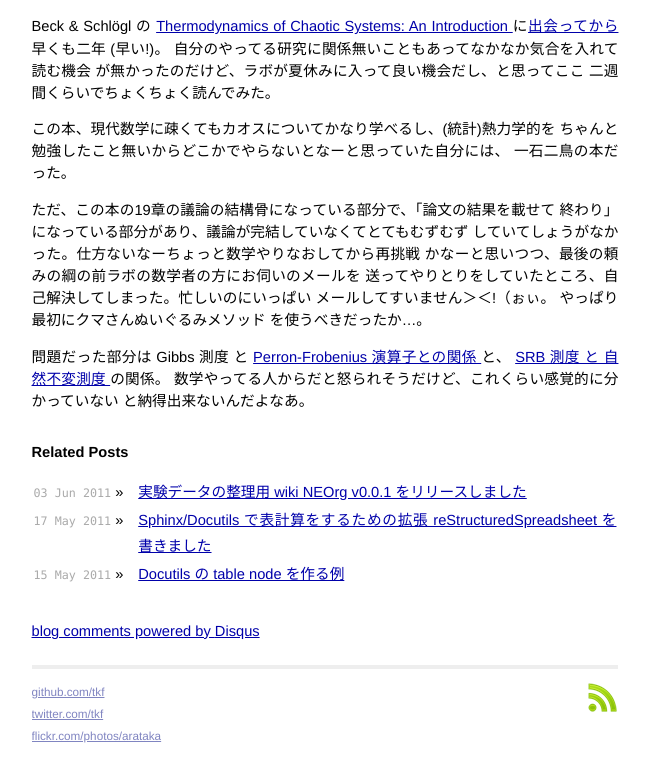
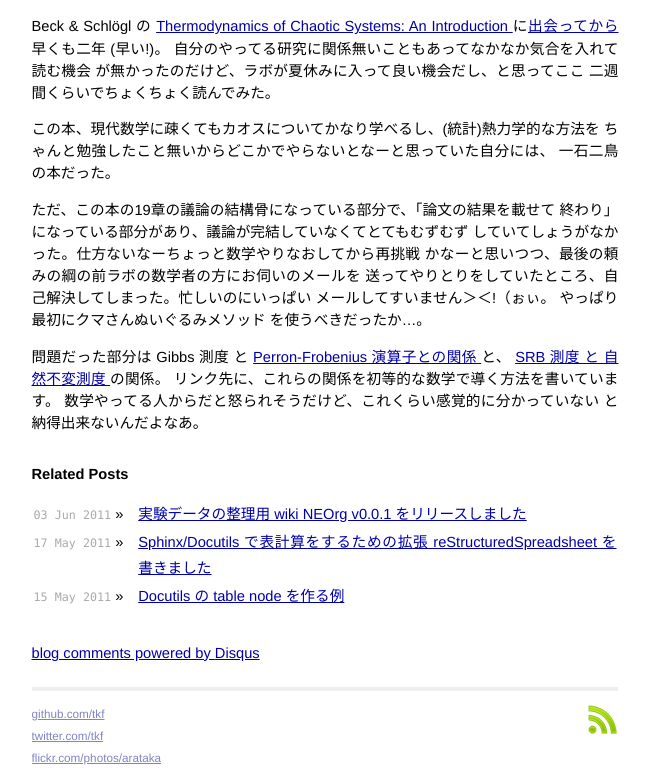
Before and after one commit to arataka/arataka.github.com, a Jekyll site: the page built from _posts/2011/08/2011-08-23-thermo-chaos-ja.markdown, in a window 1280 px wide. Shown: the part 540-1321 px from the top of the page, without its empty margins (315-965 px from the left). Built offline with Jekyll 4.4.1, drawn with Linux system fonts in a browser that asks for light colours; comment, search, counter and statistics services are not loaded; before the commit the page ends 1299 px from its top, so only the background shows below that.

Commit message:
fixed and added a little in 08/2011-08-23-thermo-chaos-ja.markdown.

```diff
--- a/_posts/2011/08/2011-08-23-thermo-chaos-ja.markdown
+++ b/_posts/2011/08/2011-08-23-thermo-chaos-ja.markdown
@@ -22,7 +22,7 @@ Beck & Schlögl の
 が無かったのだけど、ラボが夏休みに入って良い機会だし、と思ってここ
 二週間くらいでちょくちょく読んでみた。
 
-この本、現代数学に疎くてもカオスについてかなり学べるし、(統計)熱力学的を
+この本、現代数学に疎くてもカオスについてかなり学べるし、(統計)熱力学的な方法を
 ちゃんと勉強したこと無いからどこかでやらないとなーと思っていた自分には、
 一石二鳥の本だった。
 
@@ -41,5 +41,6 @@ Beck & Schlögl の
 [SRB 測度 と 自然不変測度
 ](http://tkf.bitbucket.org/thermo-chaos-ja/gibbs-measures-and-srb-measures.html#srb)
 の関係。
+リンク先に、これらの関係を初等的な数学で導く方法を書いています。
 数学やってる人からだと怒られそうだけど、これくらい感覚的に分かっていない
 と納得出来ないんだよなあ。
```
